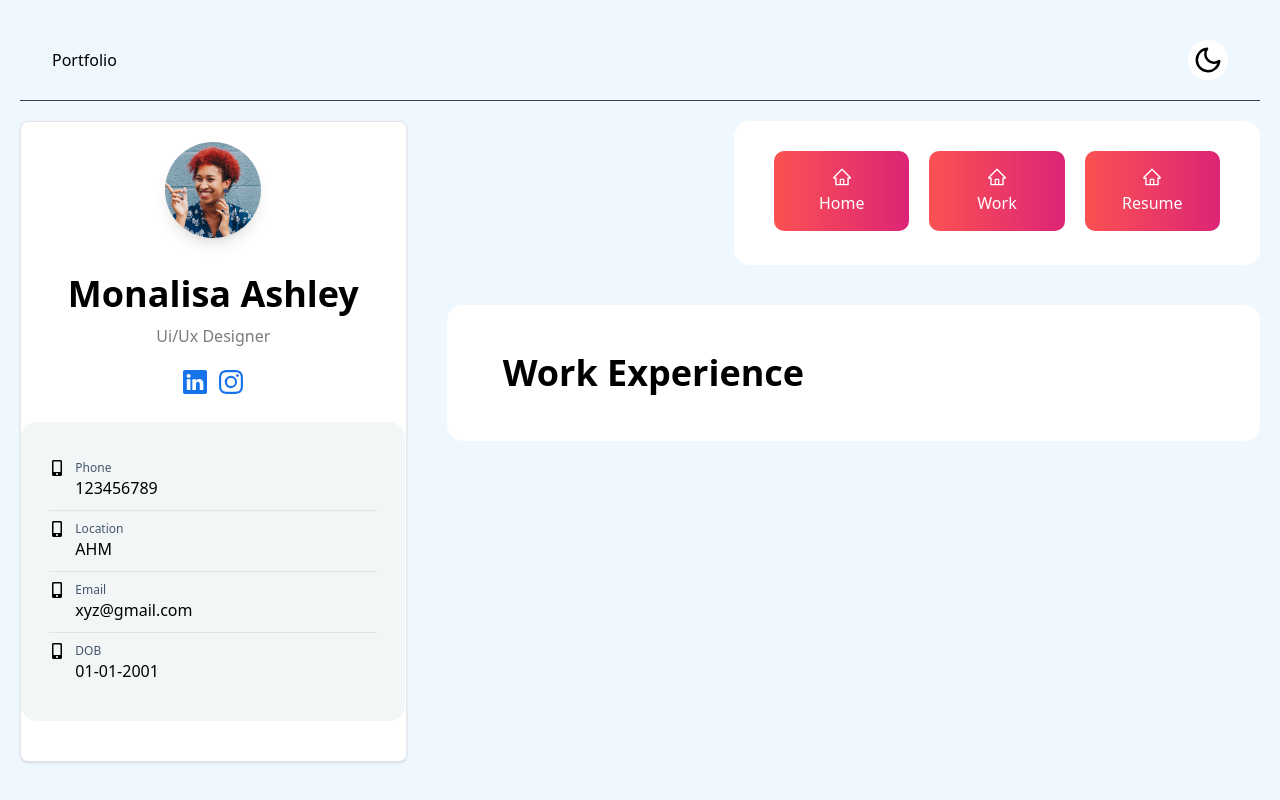
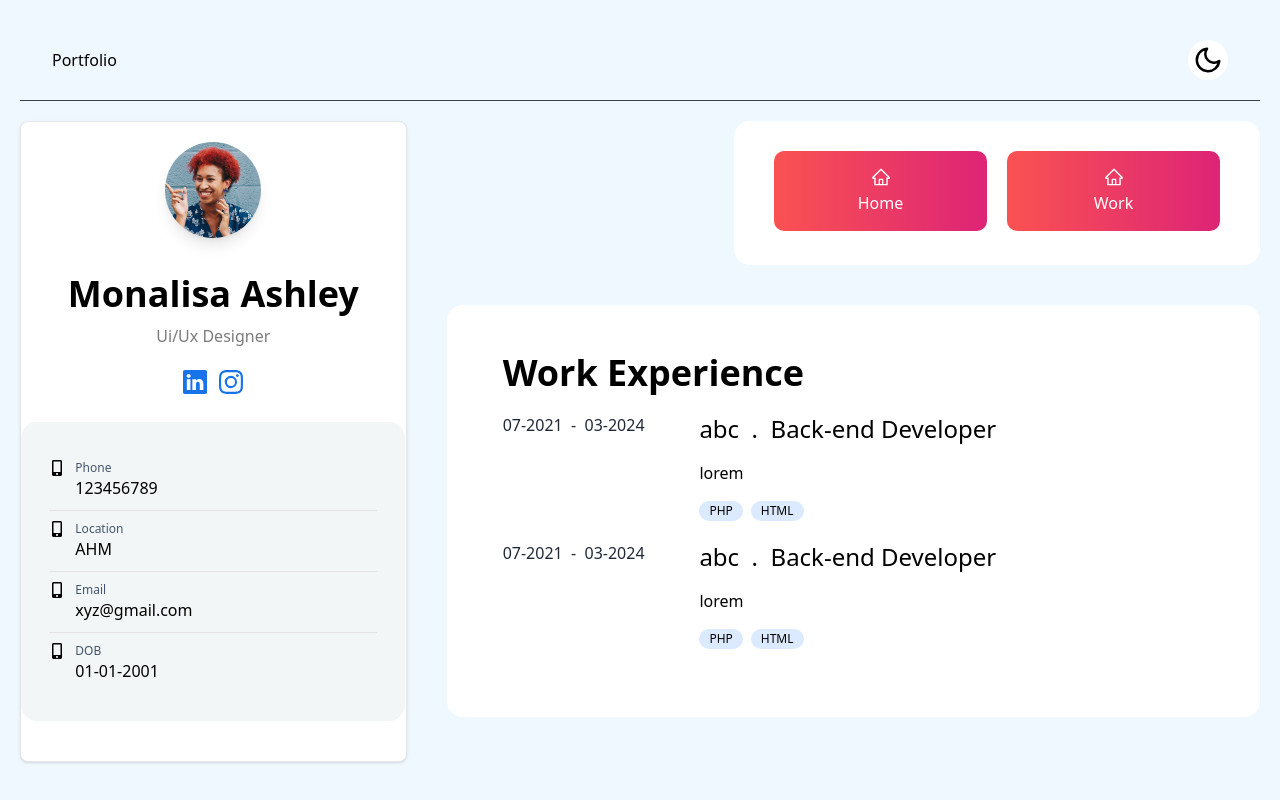
Before and after one commit to yash-pb/portfolio, a Vue app: page /work in a window 1280 px wide. Built offline with nearby package versions, Linux system fonts and the light colour scheme.

Commit message:
make dummy work page

```diff
--- a/src/components/Layout/MainLayout.vue
+++ b/src/components/Layout/MainLayout.vue
@@ -30,7 +30,7 @@
                                     </svg>
                                 </span>Work
                             </RouterLink>
-                            <RouterLink to="/resume" class="w-full h-20 rounded-[10px]  cursor-pointer  font-poppins  bg-[#F3F6F6]  font-medium mx-2.5  text-xtiny text-gray-lite dark:text-[#A6A6A6] justify-center flex flex-col items-center   transition-all duration-300 ease-in-out dark:hover:text-white dark:bg-[#212425] hover:text-white   hover:bg-gradient-to-r from-[#FA5252] to-[#DD2476] lg:text-white lg:dark:text-white   lg:bg-gradient-to-r from-[#FA5252] to-[#DD2476] ">
+                            <!-- <RouterLink to="/resume" class="w-full h-20 rounded-[10px]  cursor-pointer  font-poppins  bg-[#F3F6F6]  font-medium mx-2.5  text-xtiny text-gray-lite dark:text-[#A6A6A6] justify-center flex flex-col items-center   transition-all duration-300 ease-in-out dark:hover:text-white dark:bg-[#212425] hover:text-white   hover:bg-gradient-to-r from-[#FA5252] to-[#DD2476] lg:text-white lg:dark:text-white   lg:bg-gradient-to-r from-[#FA5252] to-[#DD2476] ">
                                 <span class="text-xl mb-1">
                                     <svg stroke="currentColor" fill="currentColor" stroke-width="0" viewBox="0 0 1024 1024" height="1em" width="1em" xmlns="http://www.w3.org/2000/svg">
                                         <path
@@ -38,7 +38,7 @@
                                         </path>
                                     </svg>
                                 </span>Resume
-                            </RouterLink>
+                            </RouterLink> -->
                             <!-- <a class="w-full h-20 rounded-[10px]  cursor-pointer  font-poppins  bg-[#F3F6F6]  font-medium mx-2.5  text-xtiny text-gray-lite dark:text-[#A6A6A6] justify-center flex flex-col items-center   transition-all duration-300 ease-in-out dark:hover:text-white dark:bg-[#212425] hover:text-white   hover:bg-gradient-to-r from-[#FA5252] to-[#DD2476] lg:text-white lg:dark:text-white   lg:bg-gradient-to-r from-[#FA5252] to-[#DD2476] " href="/home-box-layout/home">
                                 <span class="text-xl mb-1">
                                     <svg stroke="currentColor" fill="currentColor" stroke-width="0" viewBox="0 0 1024 1024" height="1em" width="1em" xmlns="http://www.w3.org/2000/svg">
--- a/src/pages/Work.vue
+++ b/src/pages/Work.vue
@@ -1,6 +1,41 @@
 <template>
     <PageHeader title="Work Experience" />
+    <div class="mt-5 wrapper">
+        <ol class="group/list" v-if="data.work">
+            <li class="mb-5" v-for="(work, index) in data.work" :key="index">
+                <div class="grid grid-cols-11 grid-rows-1 gap-5">
+                    <div class="col-span-3 text-gray-800">
+                        {{ work.startAt }} &nbsp;-&nbsp; {{ work.endAt }}
+                    </div>
+                    <div class="col-span-8 col-start-4">
+                        <div class="flex title text-2xl mb-4">
+                            <span>{{ work.company }}</span> <span class="align-middle">&nbsp;&nbsp;.&nbsp;&nbsp;</span> <span>{{ work.role }}</span>
+                        </div>
+                        <div class="description mb-4">
+                            {{ work.description }}
+                        </div>
+                        <div class="tags flex flex-wrap leading-8" v-if="work.tags">
+                            <span v-for="(tag, tIndex) in work.tags" :key="tIndex"
+                                class="bg-blue-100 text-xs font-medium me-2 px-2.5 py-0.5 rounded-full dark:bg-blue-900 dark:text-blue-300"
+                                :class="'text-[' + tag.color + ']' ">
+                                {{ tag.name }}
+                            </span>
+                            <!-- <span class="bg-blue-100 text-blue-800 text-xs font-medium me-2 px-2.5 py-0.5 rounded-full dark:bg-blue-900 dark:text-blue-300">Default</span>
+                            <span class="bg-blue-100 text-blue-800 text-xs font-medium me-2 px-2.5 py-0.5 rounded-full dark:bg-blue-900 dark:text-blue-300">Default</span>
+                            <span class="bg-blue-100 text-blue-800 text-xs font-medium me-2 px-2.5 py-0.5 rounded-full dark:bg-blue-900 dark:text-blue-300">Default</span> -->
+                        </div>
+                    </div>
+                </div>
+            </li>
+        </ol>
+    </div>
 </template>
 <script setup>
+import { computed } from "vue";
 import PageHeader from "../components/PageHeader.vue";
+import profileJson from '../profile_data/profile.json'
+
+const data = computed(() => {
+    return profileJson;
+});
 </script>
--- a/src/profile_data/profile.json
+++ b/src/profile_data/profile.json
@@ -43,12 +43,38 @@
     ],
     "work": [
         {
-            "startAt": "13-07-2021",
-            "endAt": "31-03-2024",
+            "startAt": "07-2021",
+            "endAt": "03-2024",
             "company": "abc",
-            "description": "description",
+            "description": "lorem",
             "role": "Back-end Developer",
-            "tags": ["php", "html"]
+            "tags": [
+                {
+                    "name": "PHP",
+                    "color": "#7079aa"
+                },
+                {
+                    "name": "HTML",
+                    "color": "#ef6d20"
+                }
+            ]
+        },
+        {
+            "startAt": "07-2021",
+            "endAt": "03-2024",
+            "company": "abc",
+            "description": "lorem",
+            "role": "Back-end Developer",
+            "tags": [
+                {
+                    "name": "PHP",
+                    "color": "#7079aa"
+                },
+                {
+                    "name": "HTML",
+                    "color": "#ef6d20"
+                }
+            ]
         }
     ]
 }
```
